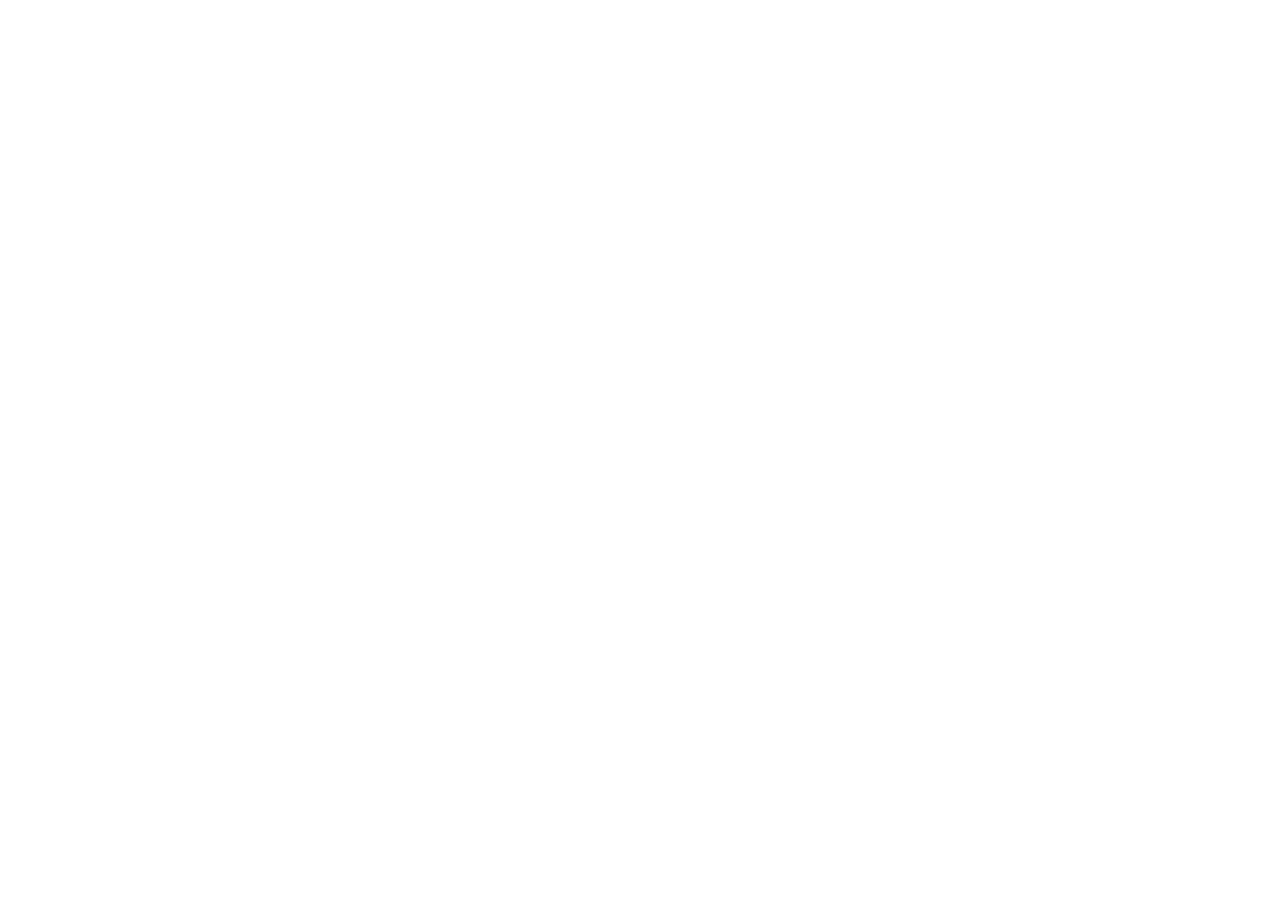
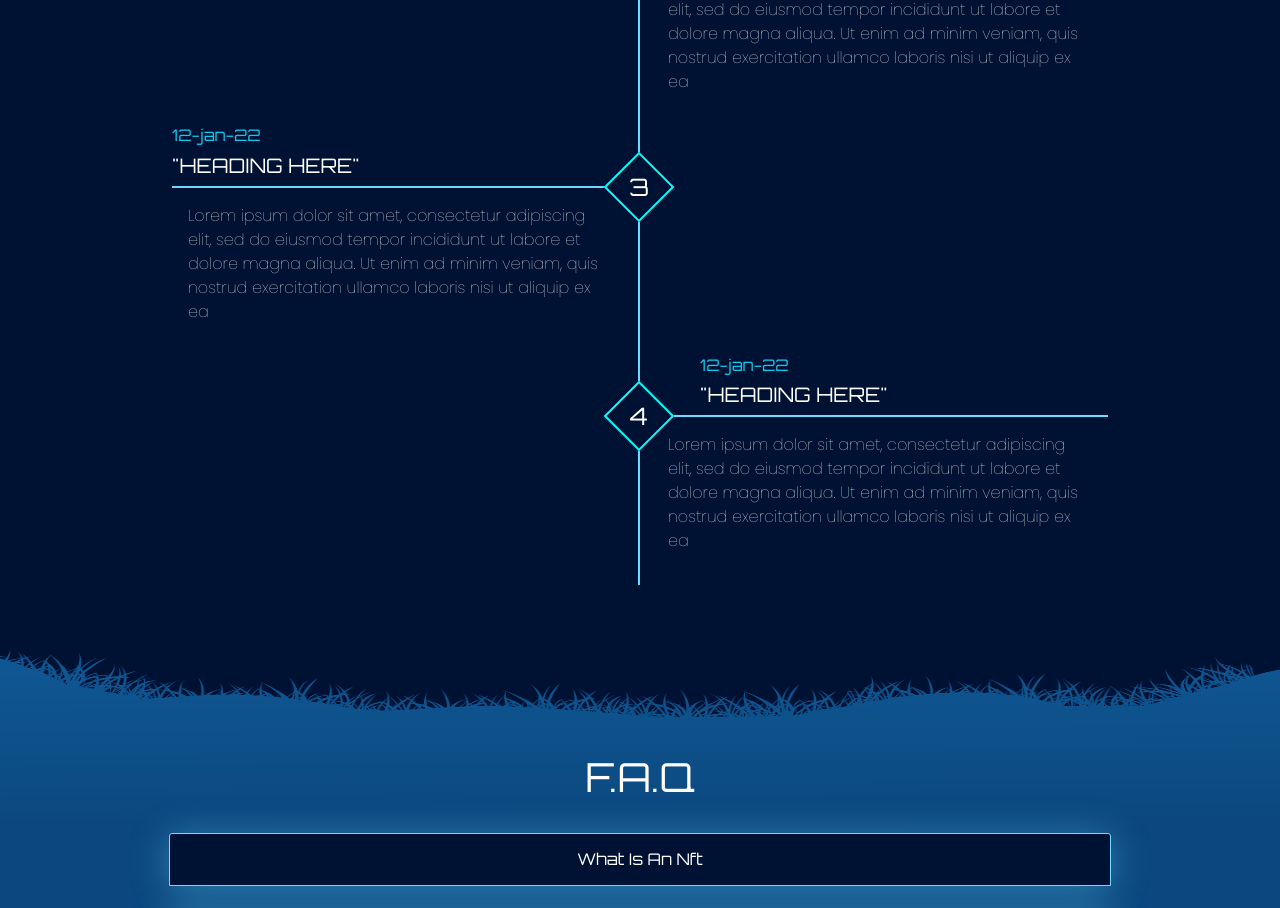
Before and after one commit to yasirIrshad/chain-legacy, a React (Create React App) app: page /faq in a window 1280 px wide. Shown: the part 380-1288 px from the top of the page. Before the commit the page ends 800 px from the top, so only its background shows below. Built offline with nearby package versions, Linux system fonts and the light colour scheme.

Commit message:
desgin complete

```diff
--- a/public/index.html
+++ b/public/index.html
@@ -22,10 +22,11 @@
       work correctly both with client-side routing and a non-root public URL.
       Learn how to configure a non-root public URL by running `npm run build`.
     -->
-  <link rel="preconnect" href="https://fonts.googleapis.com">
-  <link rel="preconnect" href="https://fonts.gstatic.com" crossorigin>
+    <link rel="preconnect" href="https://fonts.googleapis.com">
+    <link rel="preconnect" href="https://fonts.gstatic.com" crossorigin>
+    <link href="https://fonts.googleapis.com/css2?family=Orbitron&family=Poppins:wght@100&display=swap" rel="stylesheet">
 
-  <title>React App</title>
+  <title>Chain Legacy</title>
 </head>
 
 <body>
--- a/src/App.css
+++ b/src/App.css
@@ -1,16 +1,87 @@
-*
-{
+* {
   margin: 0;
   padding: 0;
   box-sizing: border-box;
   font-family: 'Orbitron', sans-serif;
 }
-.footer
+/* RoadMap Styling */
+.roadMaoContainer
 {
+  background: #001233;
+}
+.borderRight
+{
+   border-right:2px solid #6ADAFF;
+}
+.borderBottom
+{
+   border-bottom:2px solid #6ADAFF;
+}
+.boxSquare
+{
+  border: 2px solid aqua;
+  height: 50px;
+  width: 50px;
+  transform: rotate(45deg);
+  background: #001233;
+  color: white;
+  font-size: 24px;
+  position: absolute;
+  top: -26px;
+  right: -38px;
+}
+.boxEven
+{
+  top: -26px;
+  right: -38px;
+}
+.boxOdd
+{
+  top: -26px;
+  left: -38px;
+}
+.boxText
+{
+transform: rotate(-45deg);
+}
+.roadMapDesc
+{
+  font-family: 'Poppins', sans-serif;
+}
+/* faq heading */
+.faq
+{
+  height: 200px;
+  background-color:#001233;
+  background-image: url('./assets/faqimage.png');
+  background-size: 100% 100%;
+  background-position: center;
+  text-align: center;
+}
+/* Accordion Styling(FAQ) */
+.accordionBackground
+{
+  background: linear-gradient(#0c487f 50%,#001233);
+}
+.accordionHeader button
+{
+  background: #001233 !important;
+  display: unset !important;
+  text-align: center;
+  color: white !important;
+  border: 1px solid #6ADAFF;
+  box-shadow: 0px 3px 36px rgba(106, 218, 255 ,38%);
+  text-transform: capitalize;
+}
+.description
+{
+  font-family: 'Poppins', sans-serif;
+}
+/* Footer Styling */
+.footer {
   background: #001233
 }
-.iconCircle
-{
+.iconCircle {
   height: 35px;
   width: 35px;
   border-radius: 100%;
@@ -18,26 +89,30 @@
   font-size: 24px;
   color: #001233;
 }
-.iconCircle:hover
-{
-  background-color:white;
+
+.iconCircle:hover {
+  background-color: white;
   color: #6ADAFF;
   cursor: pointer;
 }
-.iconContainerWidth
-{
+
+.iconContainerWidth {
   width: 15%;
-   min-width:125px
+  min-width: 125px
 }
-.footerNavBorder
-{
+
+.footerNavBorder {
   border-top: 2px solid #6ADAFF;
 }
-.footerLinks
-{
-color:white;
+
+.footerLinks {
+  color: white;
 }
-.footerLinks:hover
-{
-color: #6ADAFF;
+
+.footerLinks:hover {
+  color: #6ADAFF;
 }
+
+.footer-image-container {
+  width: 346px
+}
--- a/src/App.js
+++ b/src/App.js
@@ -1,9 +1,25 @@
 import './App.css';
 import FooterComponent from './component/FooterComponent';
+import AccordionComponent from './component/AccordionComponent';
+import RoadmapComponent from './component/RoadmapComponent';
+import { accordionInfo,roadMap } from './constant/Accordion'
+
+
+
 
 function App() {
   return (
-    <FooterComponent/>
+    <>
+    <div className="roadMaoContainer">
+      <RoadmapComponent  data={roadMap}/>
+      </div>
+      <div className="faq m-0 pb-4 text-white d-flex justify-content-center align-items-end">
+      <h1>F.A.Q</h1>
+      </div>
+      <AccordionComponent data={accordionInfo} />
+      <FooterComponent />
+    </>
+
   );
 }
 
--- /dev/null
+++ b/src/component/AccordionComponent/index.js
@@ -0,0 +1,22 @@
+import React from 'react';
+import { Accordion } from 'react-bootstrap';
+
+function AccordionComponent({data}) {
+
+    return <div className="container-fluid accordionBackground d-flex justify-content-center pb-5">
+        <div className="w-75 mb-5">
+        <Accordion  >
+        {data?.map((data,index)=>{
+          return  <Accordion.Item eventKey={index} className="bg-transparent mb-4 border-0" >
+                    <Accordion.Header className="accordionHeader">{data?.title}</Accordion.Header>
+                    <Accordion.Body className="text-white text-center description">
+                       {data?.description}
+                    </Accordion.Body>
+                </Accordion.Item>
+        })}
+        </Accordion>
+        </div>
+    </div>;
+}
+
+export default AccordionComponent;
--- a/src/component/FooterComponent/index.js
+++ b/src/component/FooterComponent/index.js
@@ -1,22 +1,16 @@
 import React from 'react';
-import footerImage from '../../assets/image.png'
-
-import { FontAwesomeIcon } from '@fortawesome/react-fontawesome'
-import {
-    faDiscord,
-    faTwitter
-} from '@fortawesome/free-brands-svg-icons';
-
-//
-
+import footerImage from '../../assets/image.png';
+import { FontAwesomeIcon } from '@fortawesome/react-fontawesome';
+import { faDiscord, faTwitter } from '@fortawesome/free-brands-svg-icons';
+import {Image} from 'react-bootstrap';
 
 const FooterComponent = () => {
     return (
         <div className="footer container-fluid px-5">
             <div className="px-5">
                 <div className="d-flex align-items-center flex-column mb-3">
-                    <div >
-                        <img className="img-fluid" src={footerImage} />
+                    <div className='footer-image-container' >
+                        <Image className="img-fluid" src={footerImage} />
                     </div>
                     <div className="d-flex justify-content-around iconContainerWidth">
                         <div className="iconCircle d-flex  align-items-center justify-content-center">
@@ -25,18 +19,14 @@
                         <div className="iconCircle d-flex align-items-center justify-content-center">
                             <FontAwesomeIcon icon={faTwitter} />
                         </div>
-
                     </div>
                 </div>
                 <div className="d-flex justify-content-center footerNavBorder">
-
                     <ul className="list-unstyled d-flex justify-content-between flex-sm-row flex-column flex-wrap mt-4 mb-5">
                         <li className="footerLinks">Introduction</li>
                         <li className="footerLinks mx-0 mx-sm-5">Roadmap</li>
                         <li className="footerLinks">FAQ</li>
                     </ul>
-
-
                 </div>
             </div>
         </div>
--- /dev/null
+++ b/src/component/RoadmapComponent/index.js
@@ -0,0 +1,56 @@
+import React from 'react';
+import { Container, Row, Col } from 'react-bootstrap';
+
+function RoadmapComponent({data}) {
+
+
+    return <div>
+        <Container className="w-75 py-5">
+            <Row>
+                {data.map((data, index) => {
+                    if (index % 2 == 0) {
+                        return <><Col xs={6} className="borderRight">
+                            <div className="borderBottom" >
+                                <h6 className="text-info">{data.date}</h6>
+                                <h5 className="text-white text-uppercase">"{data.title}"</h5>
+                            </div>
+                            <div className="p-3 position-relative" >
+                                <div className="d-flex justify-content-center align-items-center my-4 m-md-0 boxEven boxSquare" >
+                                    <div className="boxText">{index + 1}</div>
+                                </div>
+                                <p className="roadMapDesc text-white">{data.description}</p>
+                            </div>
+                        </Col>
+                            <Col xs={6} className="d-md-block d-none">
+
+                            </Col>
+                        </>
+                    }
+                    else {
+                        return <>
+                            <Col xs={6} className="d-md-block d-none borderRight">
+
+                            </Col>
+                            <Col xs={6}  >
+                                <div className="px-5 borderBottom">
+                                <h6 className="text-info">{data.date}</h6>
+                                <h5 className="text-white text-uppercase">"{data.title}"</h5>
+                                </div>
+                                <div className="p-3 position-relative" >
+                                    <div className="d-flex justify-content-center align-items-center my-4 m-md-0 boxOdd boxSquare">
+                                        <div className="boxText">{index + 1}</div>
+                                    </div>
+                                    <p className="roadMapDesc text-white">{data.description}</p>
+                                </div>
+                            </Col>
+                        </>
+                    }
+
+                })}
+
+            </Row>
+        </Container>
+    </div>;
+}
+
+export default RoadmapComponent;
--- /dev/null
+++ b/src/constant/Accordion/index.js
@@ -0,0 +1,57 @@
+export const accordionInfo = [
+    {
+        title: "what is an nft",
+        description: "Lorem ipsum dolor sit amet, consectetur adipiscing elit, sed do eiusmod tempor incididunt ut labore et dolore magna aliqua. Ut enim ad minim veniam, quis nostrud exercitation ullamco laboris nisi ut aliquip ex ea"
+    },
+    {
+        title: "what is an nft",
+        description: "Lorem ipsum dolor sit amet, consectetur adipiscing elit, sed do eiusmod tempor incididunt ut labore et dolore magna aliqua. Ut enim ad minim veniam, quis nostrud exercitation ullamco laboris nisi ut aliquip ex ea"
+    },
+    {
+        title: "what is an nft",
+        description: "Lorem ipsum dolor sit amet, consectetur adipiscing elit, sed do eiusmod tempor incididunt ut labore et dolore magna aliqua. Ut enim ad minim veniam, quis nostrud exercitation ullamco laboris nisi ut aliquip ex ea"
+    },
+    {
+        title: "what is an nft",
+        description: "Lorem ipsum dolor sit amet, consectetur adipiscing elit, sed do eiusmod tempor incididunt ut labore et dolore magna aliqua. Ut enim ad minim veniam, quis nostrud exercitation ullamco laboris nisi ut aliquip ex ea"
+    },
+    {
+        title: "what is an nft",
+        description: "Lorem ipsum dolor sit amet, consectetur adipiscing elit, sed do eiusmod tempor incididunt ut labore et dolore magna aliqua. Ut enim ad minim veniam, quis nostrud exercitation ullamco laboris nisi ut aliquip ex ea"
+    },
+    {
+        title: "what is an nft",
+        description: "Lorem ipsum dolor sit amet, consectetur adipiscing elit, sed do eiusmod tempor incididunt ut labore et dolore magna aliqua. Ut enim ad minim veniam, quis nostrud exercitation ullamco laboris nisi ut aliquip ex ea"
+    },
+    {
+        title: "what is an nft",
+        description: "Lorem ipsum dolor sit amet, consectetur adipiscing elit, sed do eiusmod tempor incididunt ut labore et dolore magna aliqua. Ut enim ad minim veniam, quis nostrud exercitation ullamco laboris nisi ut aliquip ex ea"
+    },
+    {
+        title: "what is an nft",
+        description: "Lorem ipsum dolor sit amet, consectetur adipiscing elit, sed do eiusmod tempor incididunt ut labore et dolore magna aliqua. Ut enim ad minim veniam, quis nostrud exercitation ullamco laboris nisi ut aliquip ex ea"
+    }
+];
+
+export const roadMap = [
+    {
+        date: "12-jan-22",
+        title: "Heading here",
+        description: "Lorem ipsum dolor sit amet, consectetur adipiscing elit, sed do eiusmod tempor incididunt ut labore et dolore magna aliqua. Ut enim ad minim veniam, quis nostrud exercitation ullamco laboris nisi ut aliquip ex ea"
+    },
+    {
+        date: "12-jan-22",
+        title: "Heading here",
+        description: "Lorem ipsum dolor sit amet, consectetur adipiscing elit, sed do eiusmod tempor incididunt ut labore et dolore magna aliqua. Ut enim ad minim veniam, quis nostrud exercitation ullamco laboris nisi ut aliquip ex ea"
+    },
+    {
+        date: "12-jan-22",
+        title: "Heading here",
+        description: "Lorem ipsum dolor sit amet, consectetur adipiscing elit, sed do eiusmod tempor incididunt ut labore et dolore magna aliqua. Ut enim ad minim veniam, quis nostrud exercitation ullamco laboris nisi ut aliquip ex ea"
+    },
+    {
+        date: "12-jan-22",
+        title: "Heading here",
+        description: "Lorem ipsum dolor sit amet, consectetur adipiscing elit, sed do eiusmod tempor incididunt ut labore et dolore magna aliqua. Ut enim ad minim veniam, quis nostrud exercitation ullamco laboris nisi ut aliquip ex ea"
+    }
+];
```
Also changed, not shown: src/assets/faqimage.png (added).
